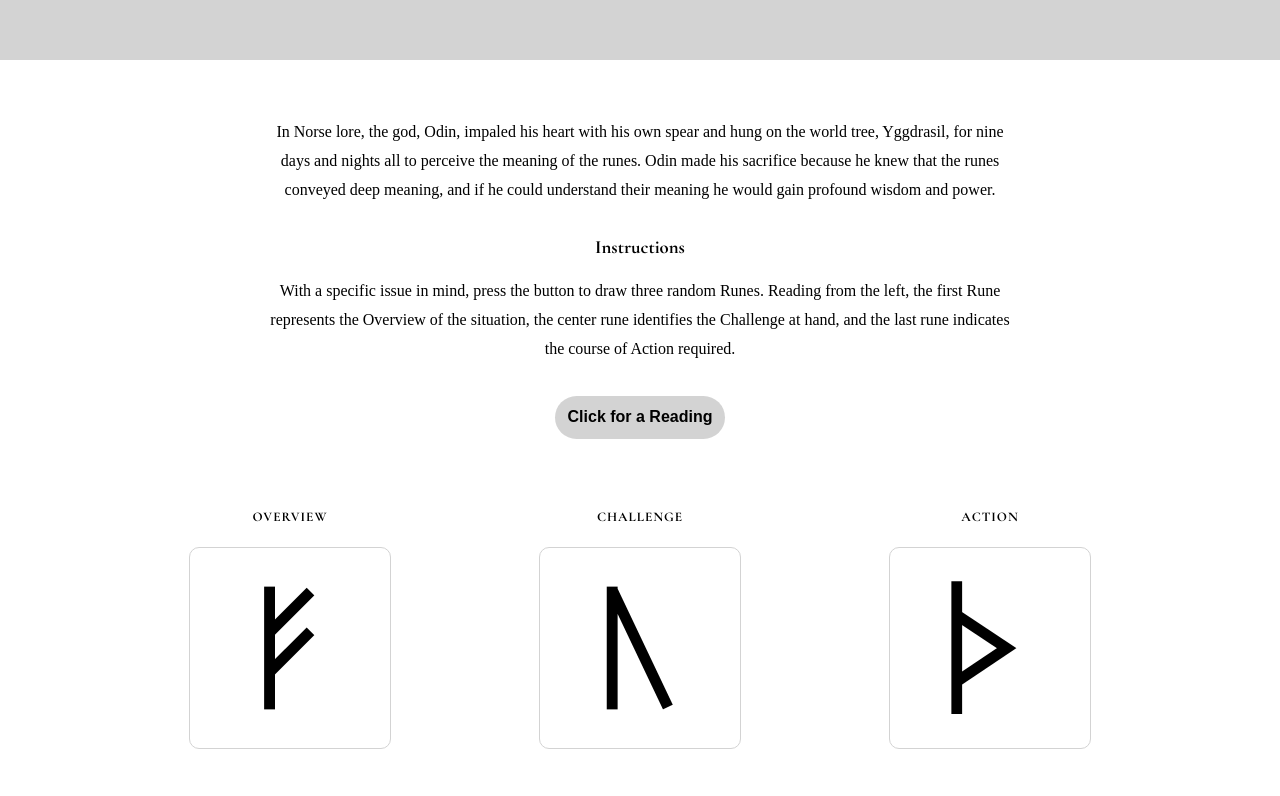
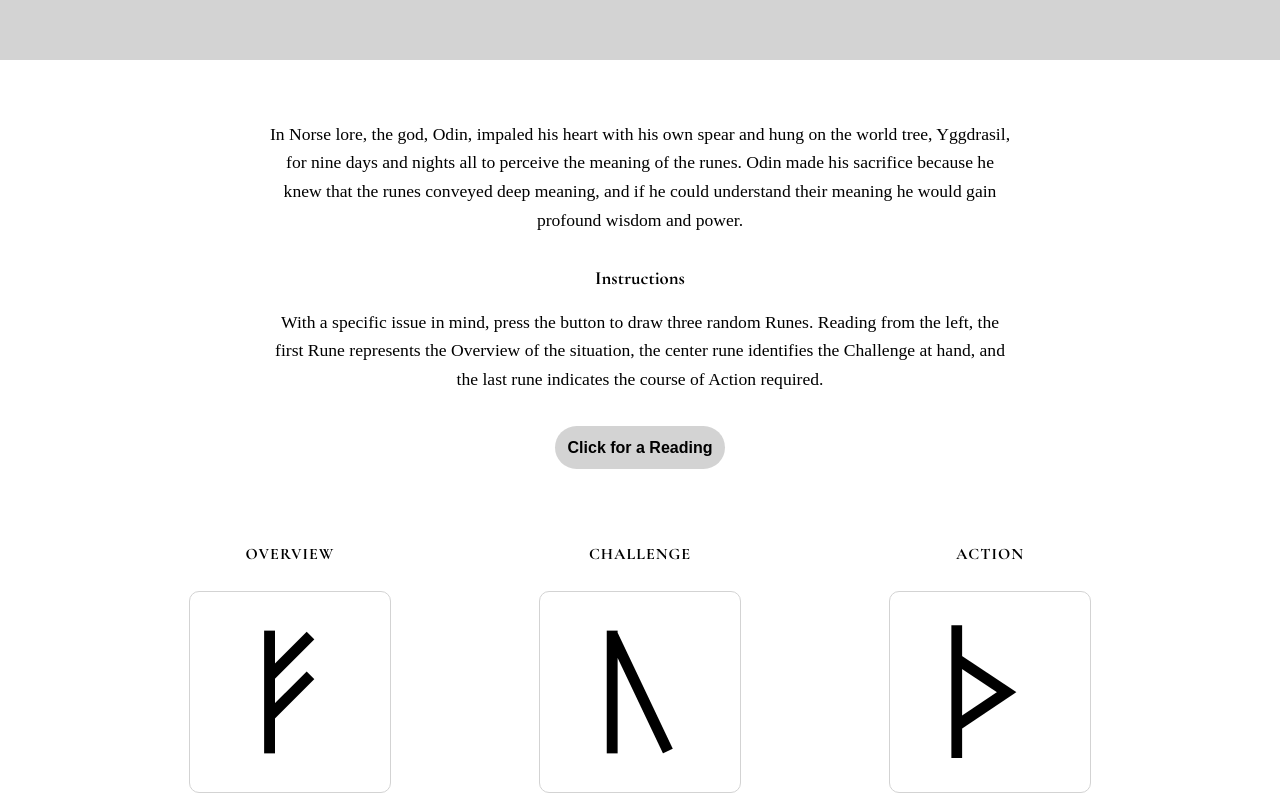
Before and after one commit to giantqtipz/sba-rune-generator, a React (Create React App) app: page / in a window 1280 px wide. Shown: the top 796 px of the page. Built offline with nearby package versions, Linux system fonts and the light colour scheme; a web font is replaced by a local one.

Commit message:
removed eslint

```diff
--- a/src/index.css
+++ b/src/index.css
@@ -35,8 +35,8 @@ li {
 
 p {
   font-family: "Proxima Nova";
-  font-size: 14px;
   line-height: 1.8rem;
+  padding: 0 1rem;
   text-align: center;
 }
 
@@ -49,6 +49,7 @@ h4 {
 
 h5 {
   font-family: "Cormorant Garamond";
+  font-size: 1rem;
   font-weight: bold;
   letter-spacing: 1px;
   text-transform: uppercase;
@@ -78,13 +79,17 @@ button {
 }
 
 button:hover {
+  background-color: silver;
+}
+
+button:active {
   background-color: gray;
   color: white;
 }
 
 @media only screen and (min-width: 600px) {
   .intro p {
-    font-size: 1rem;
+    font-size: 1.1rem;
     padding: 0 8rem;
   }
   .reading {
```
Also changed, not shown: .eslintrc.json (deleted).
